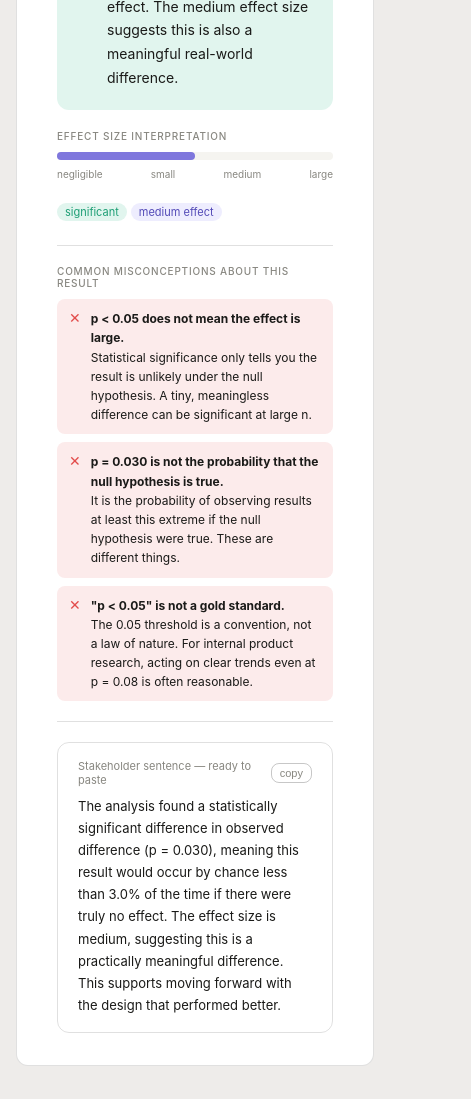
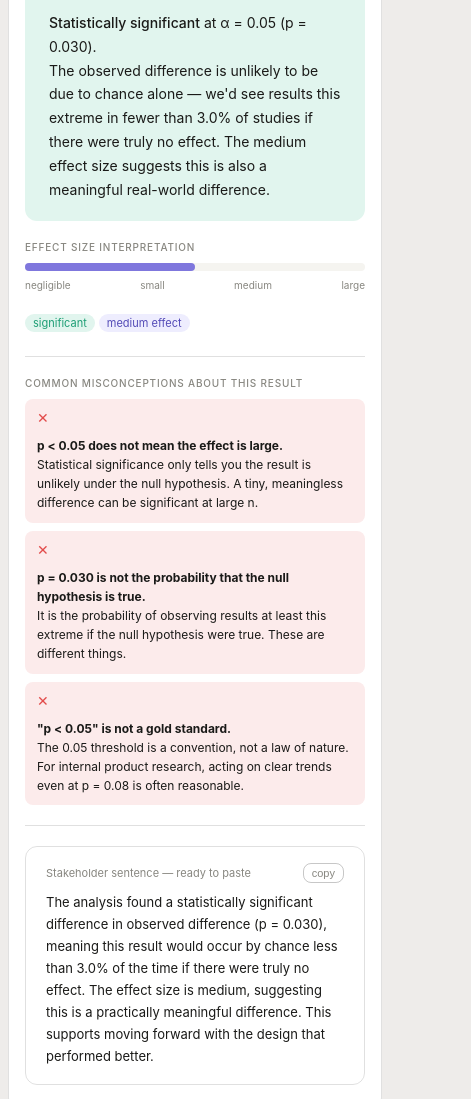
Before and after one commit to Dekic648/significance-translator, a plain HTML site: page index.html in a window 390 px wide. Shown: the part 606-1705 px from the top of the page, 471 px wide, since content can reach past the window. Drawn offline with Linux system fonts and the light colour scheme.

Commit message:
Fix mobile responsiveness

```diff
--- a/index.html
+++ b/index.html
@@ -14,7 +14,13 @@
   .sub{font-size:13px;color:var(--t2);margin-bottom:2rem}
   .sl{font-size:10px;font-weight:500;color:var(--t3);letter-spacing:.08em;text-transform:uppercase;margin-bottom:10px}
   .input-grid{display:grid;grid-template-columns:repeat(3,minmax(0,1fr));gap:12px;margin-bottom:1.5rem}
-  @media(max-width:560px){.input-grid{grid-template-columns:1fr 1fr}}
+  @media(max-width:560px){.input-grid{grid-template-columns:1fr}}
+  @media(max-width:600px){
+    body{padding:1rem 0.5rem}
+    .page{padding:1.25rem 1rem;border-radius:var(--rm)}
+    .verdict{flex-direction:column;gap:8px}
+    .myth{flex-direction:column;gap:6px}
+  }
   .field{display:flex;flex-direction:column;gap:6px}
   .field label{font-size:12px;color:var(--t2)}
   .field input,.field select{padding:8px 10px;border:0.5px solid var(--b2);border-radius:var(--rm);background:var(--bg);color:var(--t1);font-size:14px}
```
